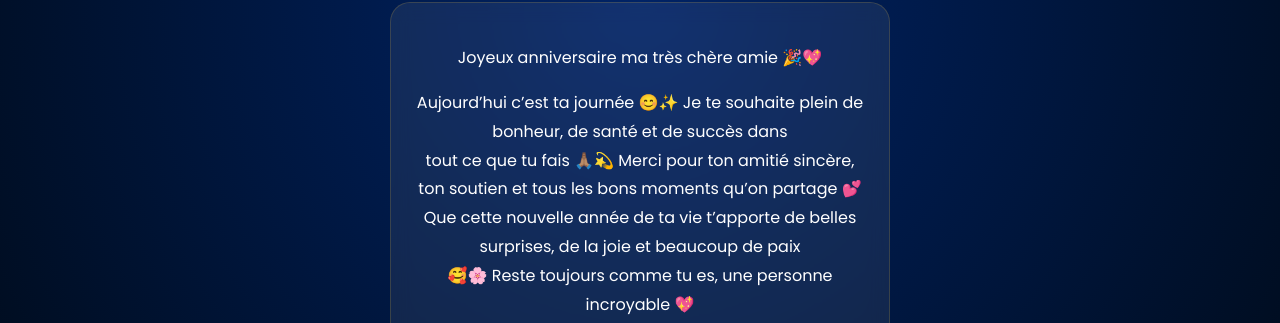
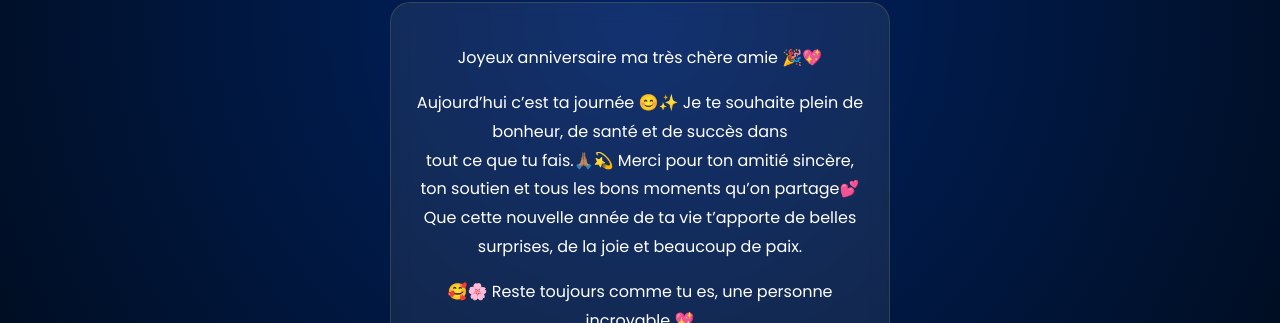
Before and after one commit to lelion001/HBD-Gamaelle-, a plain HTML site: page index.html in a window 1280 px wide. Both pictures are taken after a click on the button "Surprise 🎁". Shown: the part 477-800 px from the top of the page. Drawn offline with nearby package versions, Linux system fonts and the light colour scheme.

Commit message:
Refine birthday message text in index.html
Corrected formatting and punctuation in birthday message.

```diff
--- a/index.html
+++ b/index.html
@@ -110,9 +110,9 @@
         <div class="message-box">
             <p>Joyeux anniversaire ma très chère amie 🎉💖<br></p>
         <p>Aujourd’hui c’est ta journée 😊✨ Je te souhaite plein de bonheur, de santé et de succès dans <br>
-        tout ce que tu fais 🙏🏽💫 Merci pour ton amitié sincère, ton soutien et tous les bons moments qu’on partage 💕<br>
-        Que cette nouvelle année de ta vie t’apporte de belles surprises, de la joie et beaucoup de paix <br>
-        🥰🌸 Reste toujours comme tu es, une personne incroyable 💖
+        tout ce que tu fais.🙏🏽💫 Merci pour ton amitié sincère, ton soutien et tous les bons moments qu’on partage💕<br>
+        Que cette nouvelle année de ta vie t’apporte de belles surprises, de la joie et beaucoup de paix. <br>
+        <p>🥰🌸 Reste toujours comme tu es, une personne incroyable 💖</p>
         <p>Profite bien de ta journée 🎂🎁🥳</p>
         </div>
 
```
